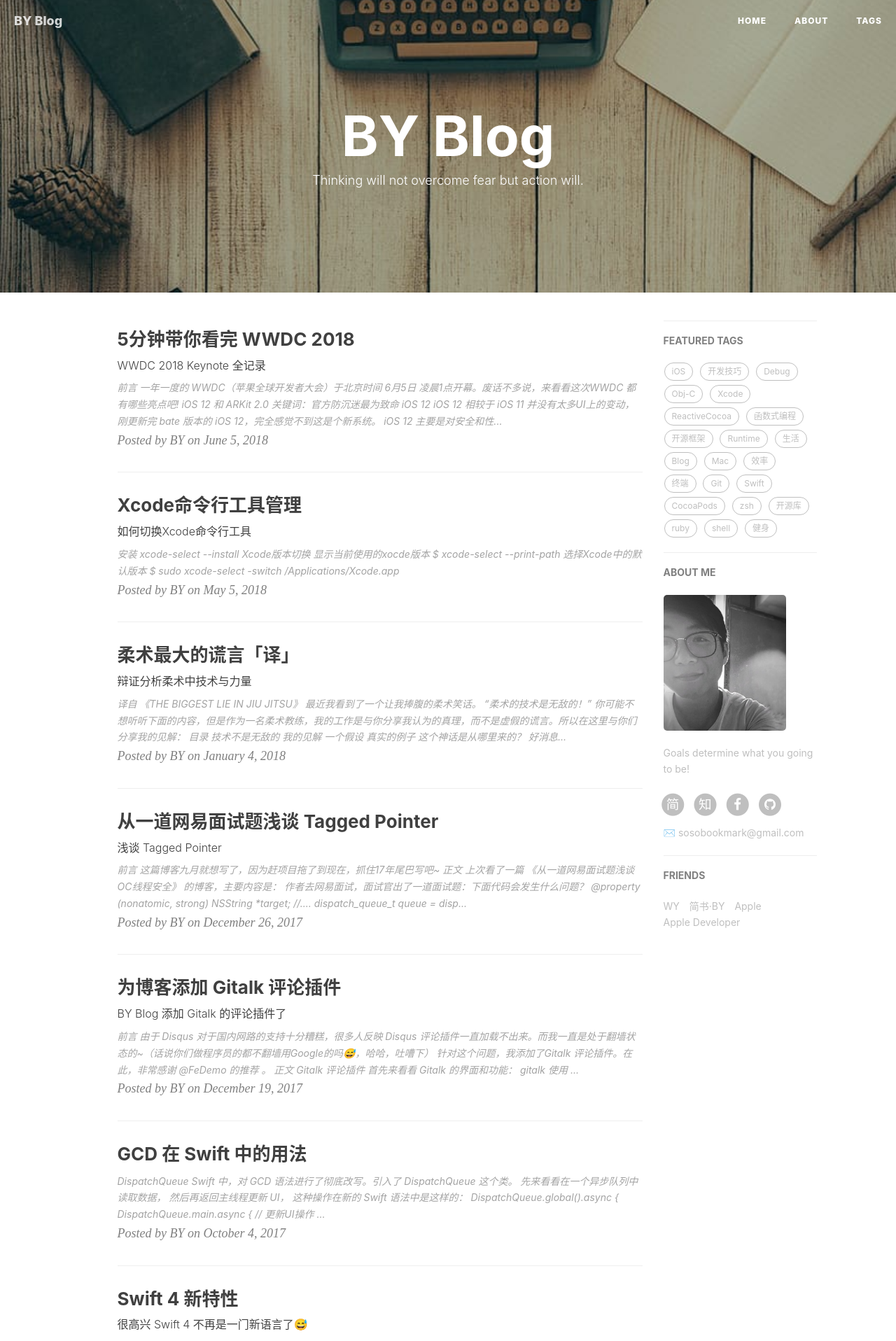
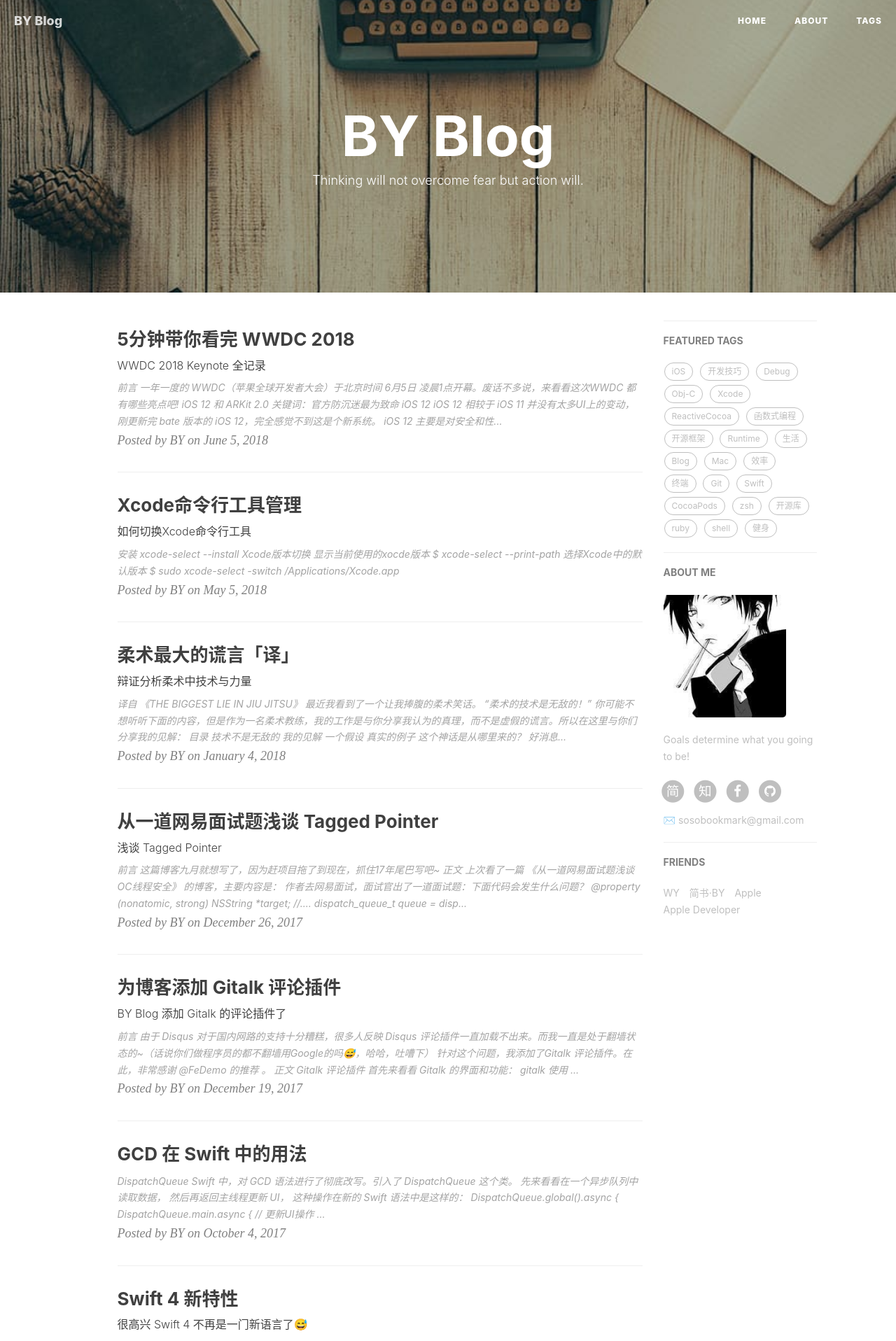
Before and after one commit to saoman/soman.github.io, a Jekyll site: the page built from index.html, in a window 1280 px wide. Shown: the top 1916 px of the page at 70% size. Built offline with Jekyll 4.4.1, drawn with Linux system fonts in a browser that asks for light colours; nearby versions of some CDN libraries; the list of posts is cut into pages by our own code; comment, search, counter and statistics services are not loaded.

Commit message:
Update _config.yml

```diff
--- a/_config.yml
+++ b/_config.yml
@@ -12,7 +12,7 @@ github_repo: "https://github.com/saoman/saoman.github.io.git" # you code reposit
 # Sidebar settings
 sidebar: true                           # whether or not using Sidebar.
 sidebar-about-description: "Goals determine what you going to be!"
-sidebar-avatar: /img/about-BY-gentle.jpg      # use absolute URL, seeing it's used in both `/` and `/about/`
+sidebar-avatar: /img/avatar_m.jpg      # use absolute URL, seeing it's used in both `/` and `/about/`
 
 
 
```
